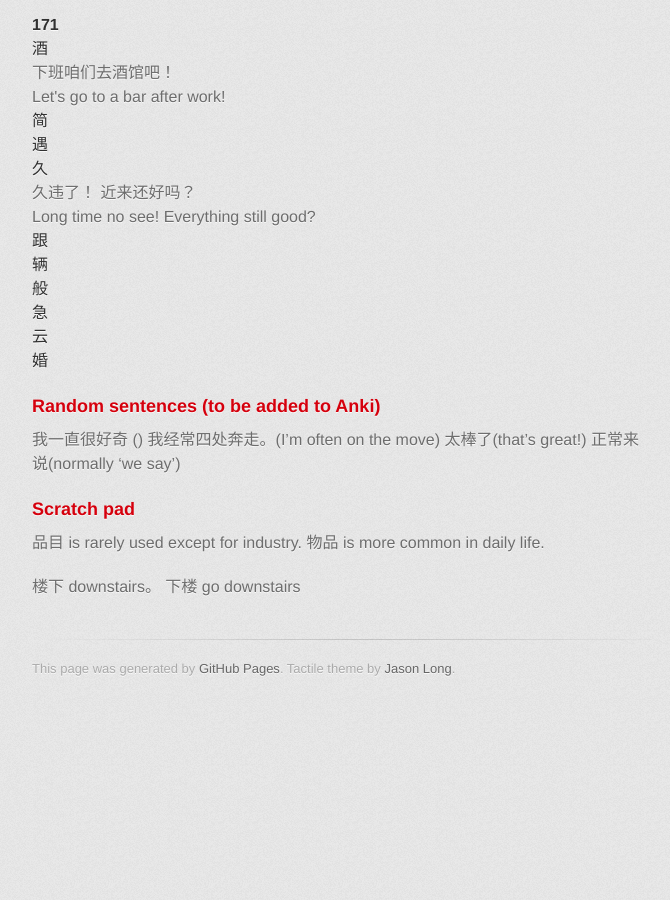
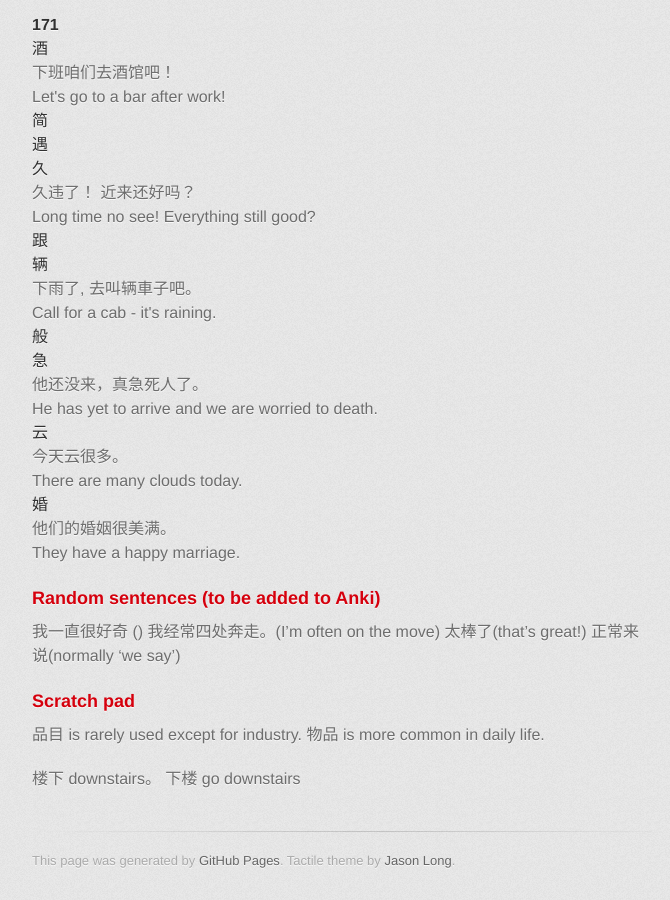
Before and after one commit to axiomiety/axiomiety.github.io, a Jekyll site: the page built from llog/mandarin.markdown, in a window 1280 px wide and 900 px high, scrolled down 12304 px. Shown: the whole window, without its empty margins (298-968 px from the left). Built offline with Jekyll 4.4.1, drawn with Linux system fonts in a browser that asks for light colours; nearby versions of some CDN libraries; some web fonts are replaced; before the commit the page ends 13012 px from its top, so only the background shows below that.

Commit message:
mandarin

```diff
--- a/llog/mandarin.markdown
+++ b/llog/mandarin.markdown
@@ -614,20 +614,20 @@ Character|Sentence|Translation
   <dd></dd>
   <dd></dd>
   <dt>辆</dt>
-  <dd></dd>
-  <dd></dd>
+  <dd>下雨了, 去叫辆車子吧。</dd>
+  <dd>Call for a cab - it's raining.</dd>
   <dt>般</dt>
   <dd></dd>
   <dd></dd>
   <dt>急</dt>
-  <dd></dd>
-  <dd></dd>
+  <dd>他还没来，真急死人了。</dd>
+  <dd>He has yet to arrive and we are worried to death.</dd>
   <dt>云</dt>
-  <dd></dd>
-  <dd></dd>
+  <dd>今天云很多。</dd>
+  <dd>There are many clouds today.</dd>
   <dt>婚</dt>
-  <dd></dd>
-  <dd></dd>
+  <dd>他们的婚姻很美满。</dd>
+  <dd>They have a happy marriage.</dd>
 </dl>
 
 <!--
```
